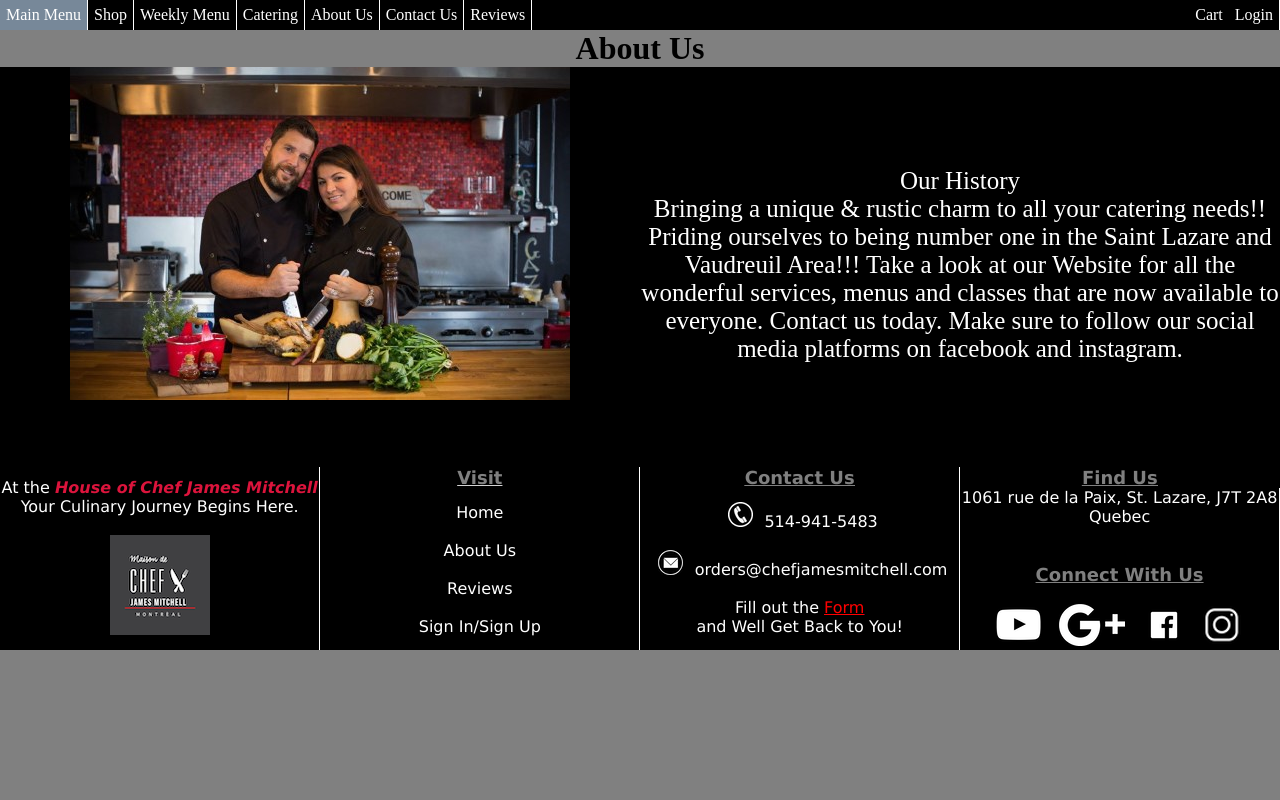
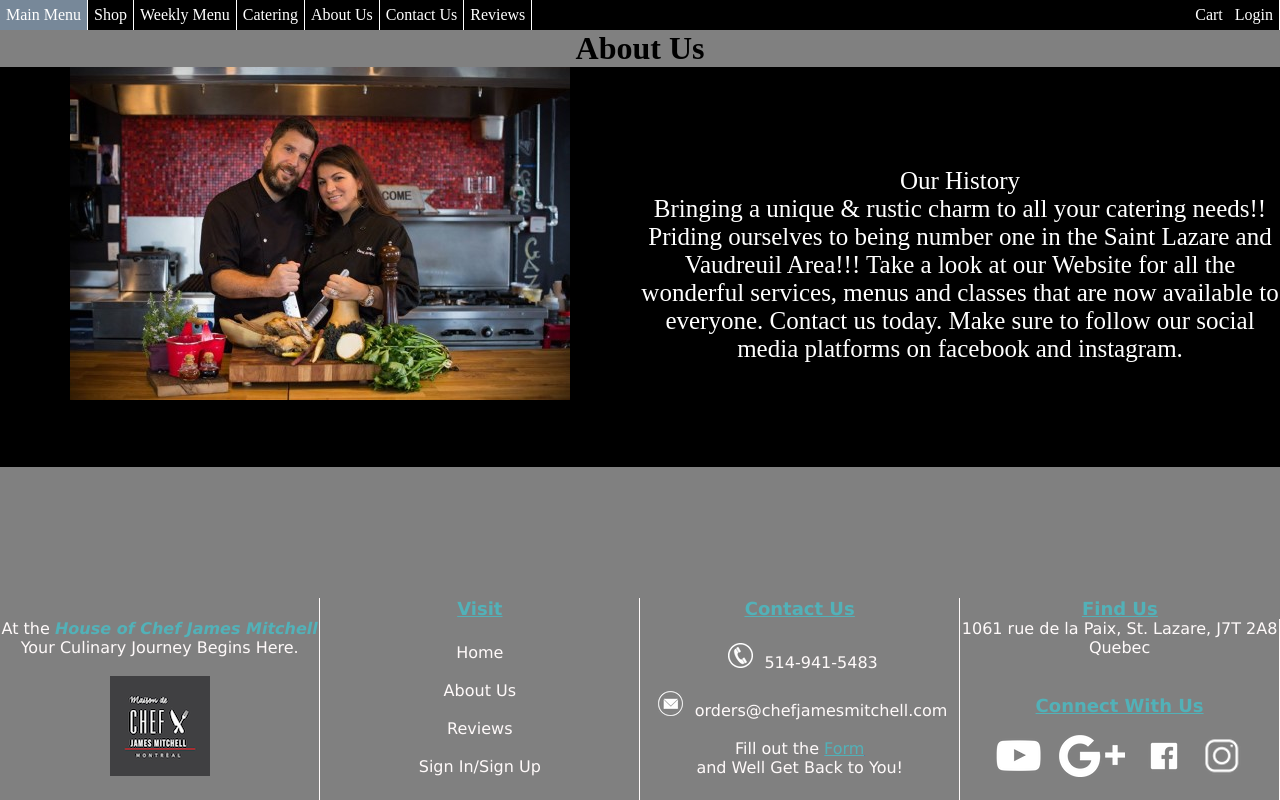
Before and after one commit to saladenicoise/soen-287-br6, a PHP site: page /aboutUs/aboutUs.php in a window 1280 px wide. Run offline with PHP 8.4, Linux system fonts and the light colour scheme.

Commit message:
fixed & restyled footer

```diff
--- a/footer/footer.css
+++ b/footer/footer.css
@@ -1,18 +1,29 @@
 
+/* set default height to all pages at 100% to handle shorter pages */
+html{
+    height: 100%;
+}
+/*using flex display and column direction, minimum height of body at 100% make footer stick to the bottom of the page  */
+body{
+    display: flex;
+    flex-direction: column;
+    min-height: 100%;
+}
 footer{
-    color: white;
+    color: snow;
     font-family: Verdana, Geneva, Tahoma, sans-serif;
+    margin-top: auto;
+
     }
 
 #tablefooter{
     text-align: center;
     table-layout: fixed;
-    padding-top: 0.5%;
-    padding-bottom: 1%;
     width: 100%;
-    background-color: black;
+    background-color: grey;
     border: none;
     border-collapse: collapse;
+
 }
 
 #thfooter:last-child{
@@ -20,8 +31,8 @@ footer{
 }
 
 td.footer {
-    border-left: 1px white solid;
-    border-right: 1px white solid;
+    border-left: 1px snow solid;
+    border-right: 1px snow solid;
     word-wrap: break-word;
 }
 
@@ -29,34 +40,35 @@ td.footer {
 
 #message{
     border-right: 1px;
-    border-right-color: white;
+    border-right-color: snow;
     border-right-style: solid;
 }
 
-#thfooter{color: gray;
+#thfooter{
+    color: #52b1b8;
     text-decoration:underline;
-    text-decoration-color: lightgrey;
+    text-decoration-color:#52b1b8;
     font-size: large;
     border-right: 1px;
-    border-right-color: white;
+    border-right-color: snow;
     border-right-style: solid;
    }
 
-a.footer{color: white; text-decoration: none;}
+a.footer{color: snow; text-decoration: none;}
 
-#clickable :hover { background-color: red;}
+#clickable :hover { color:  #52b1b8;}
 
-#clickable-pics :hover{transform: scale(1.25);}
+#clickable-pics :hover{transform: scale(1.10);}
 
-#span1{color:crimson; font-style: italic; font-weight: bold;}
+#span1{color: #52b1b8; font-style: italic; font-weight: bold;}
 
-#span2{color: grey;
+#span2{color: #52b1b8;
     font-weight: bolder;
     font-size: large;
     text-decoration: underline;
 }
 
 span.span3 {
-    color: red;
+    color:  #52b1b8;
     text-decoration: underline;
 }
--- a/footer/footer.php
+++ b/footer/footer.php
@@ -1,7 +1,6 @@
-<!DOCTYPE html>
-<!--Most up to date-->
 <link rel = "stylesheet" href = "../footer/footer.css">
     <footer>
+
         <table id = "tablefooter" >
             <tr>
                 <td rowspan="5" id = "message">
@@ -65,7 +64,9 @@
                                 <a class = "footer" id = "clickable-pics" href = "https://www.instagram.com/houseofchefjamesmitchell/">
                                     <img id = "imgfooter" src = ../footer/footerimages/insta.png
                                     alt = "Instagram"> </a>
+                                    <br><br>
                 </td>
             </tr>
         </table>
+
     </footer>
```
Also changed, not shown: 1 other file.
